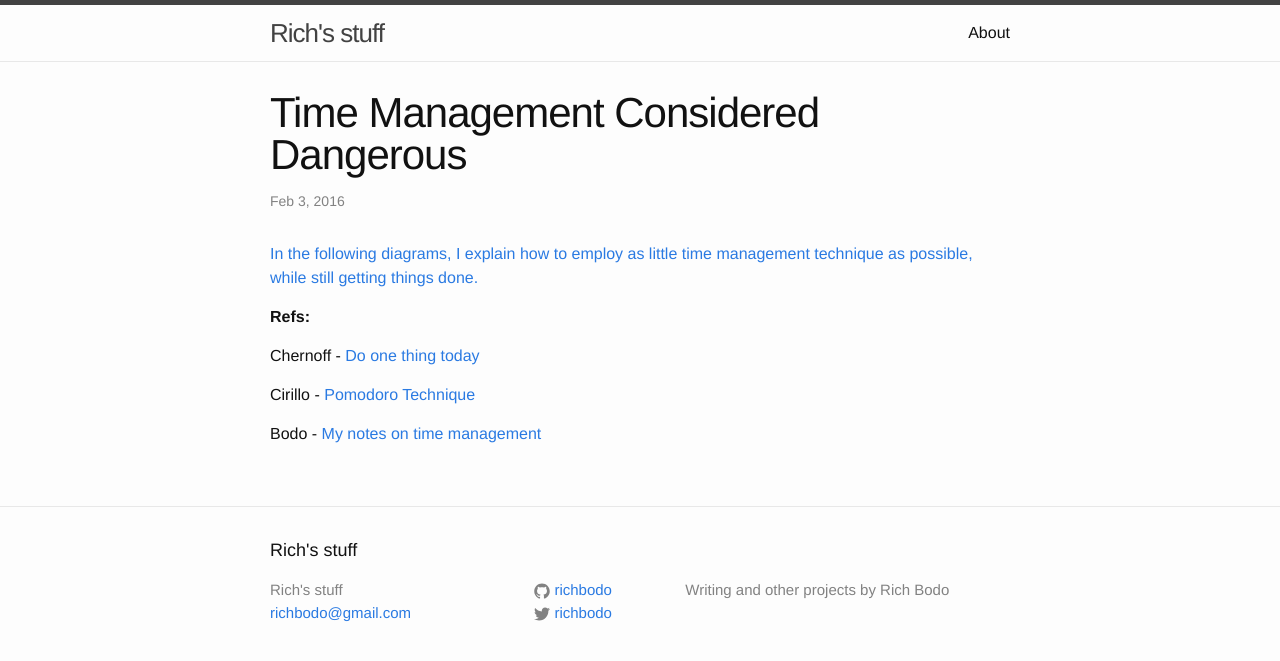
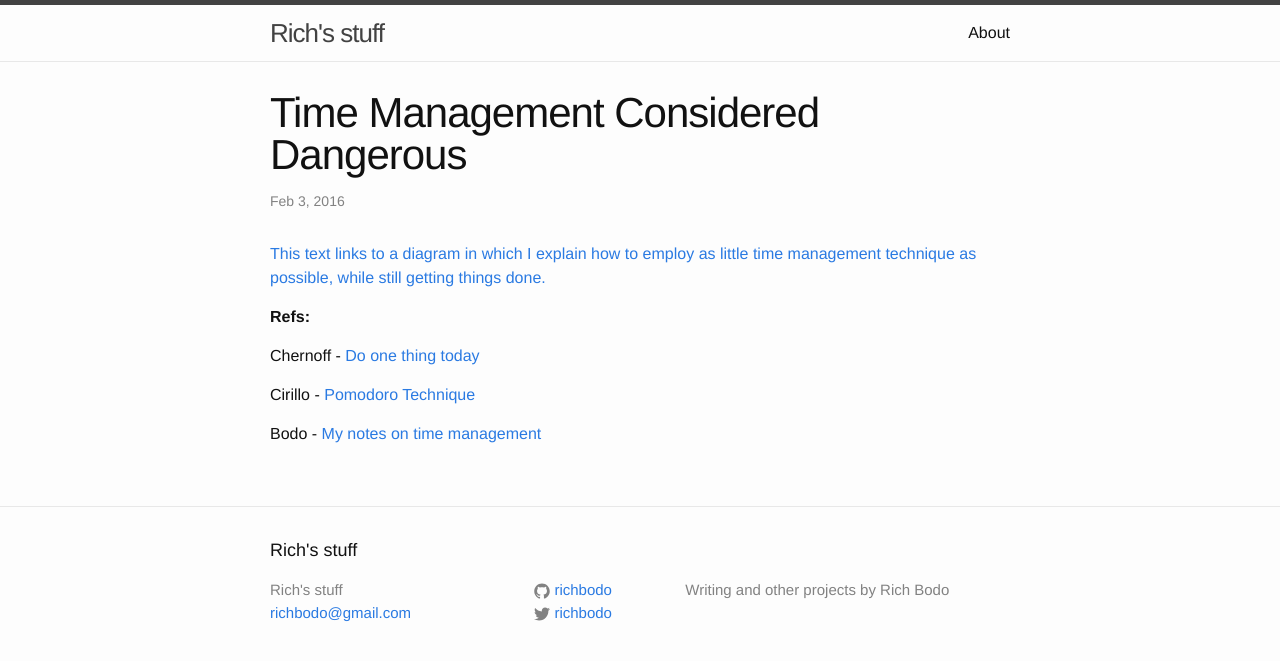
Before and after one commit to richbodo/richbodo.github.io, a Jekyll site: the page built from _posts/2016-02-02-tmcd.markdown, in a window 1280 px wide. Shown: the top 661 px of the page. Built offline with Jekyll 4.4.1, drawn with Linux system fonts in a browser that asks for light colours.

Commit message:
update tmcd post again

```diff
--- a/_posts/2016-02-02-tmcd.markdown
+++ b/_posts/2016-02-02-tmcd.markdown
@@ -5,7 +5,7 @@ date:   Tue Feb  2 20:11:52 PST 2016
 categories: time-management productivity non-fiction
 ---
 
-[In the following diagrams, I explain how to employ as little time management technique as possible, while still getting things done.](/tmcd/tm-troubleshooting.html)
+[This text links to a diagram in which I explain how to employ as little time management technique as possible, while still getting things done.](/tmcd/tm-troubleshooting.html)
 
 **Refs:**
 
```
